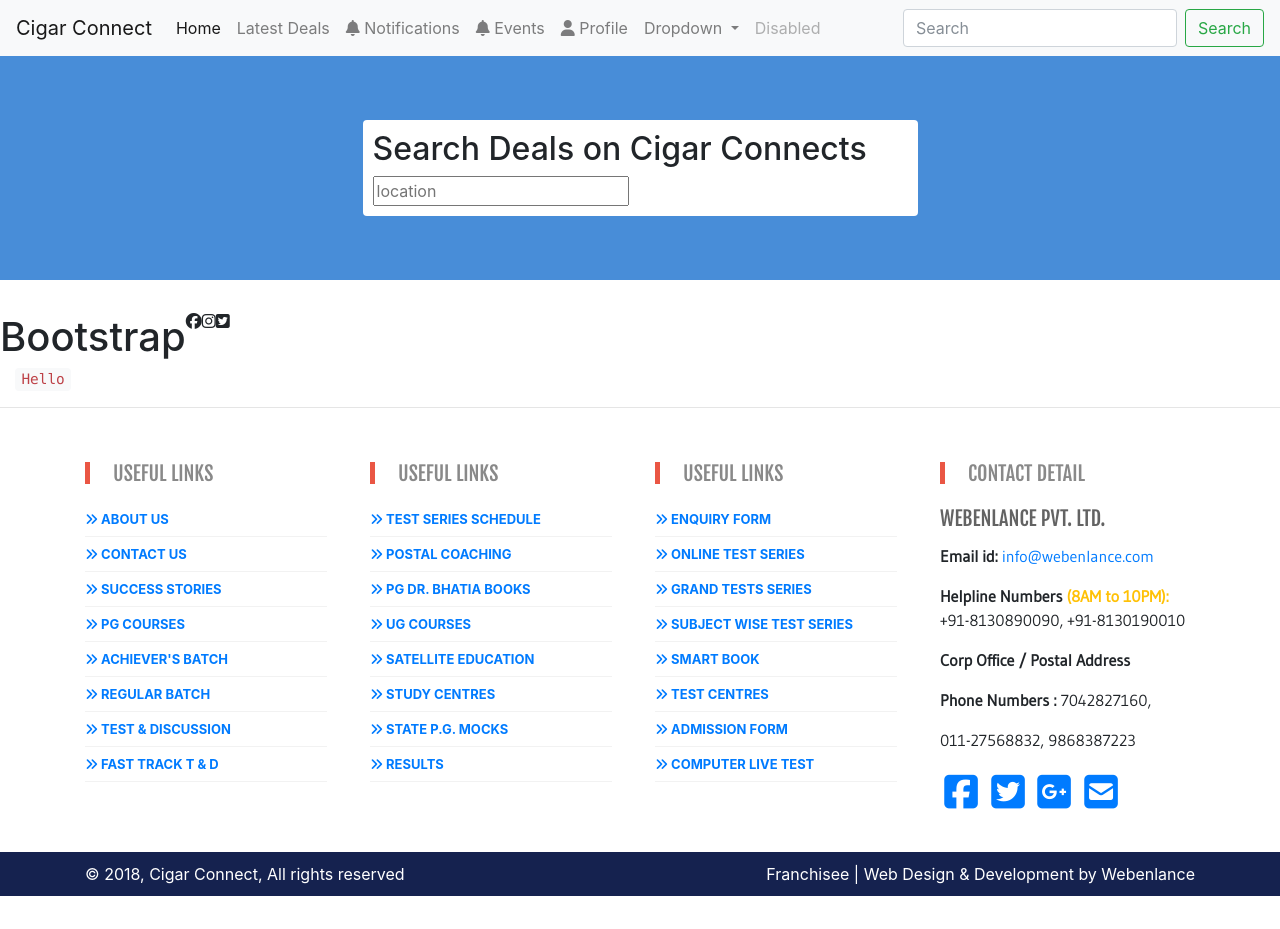
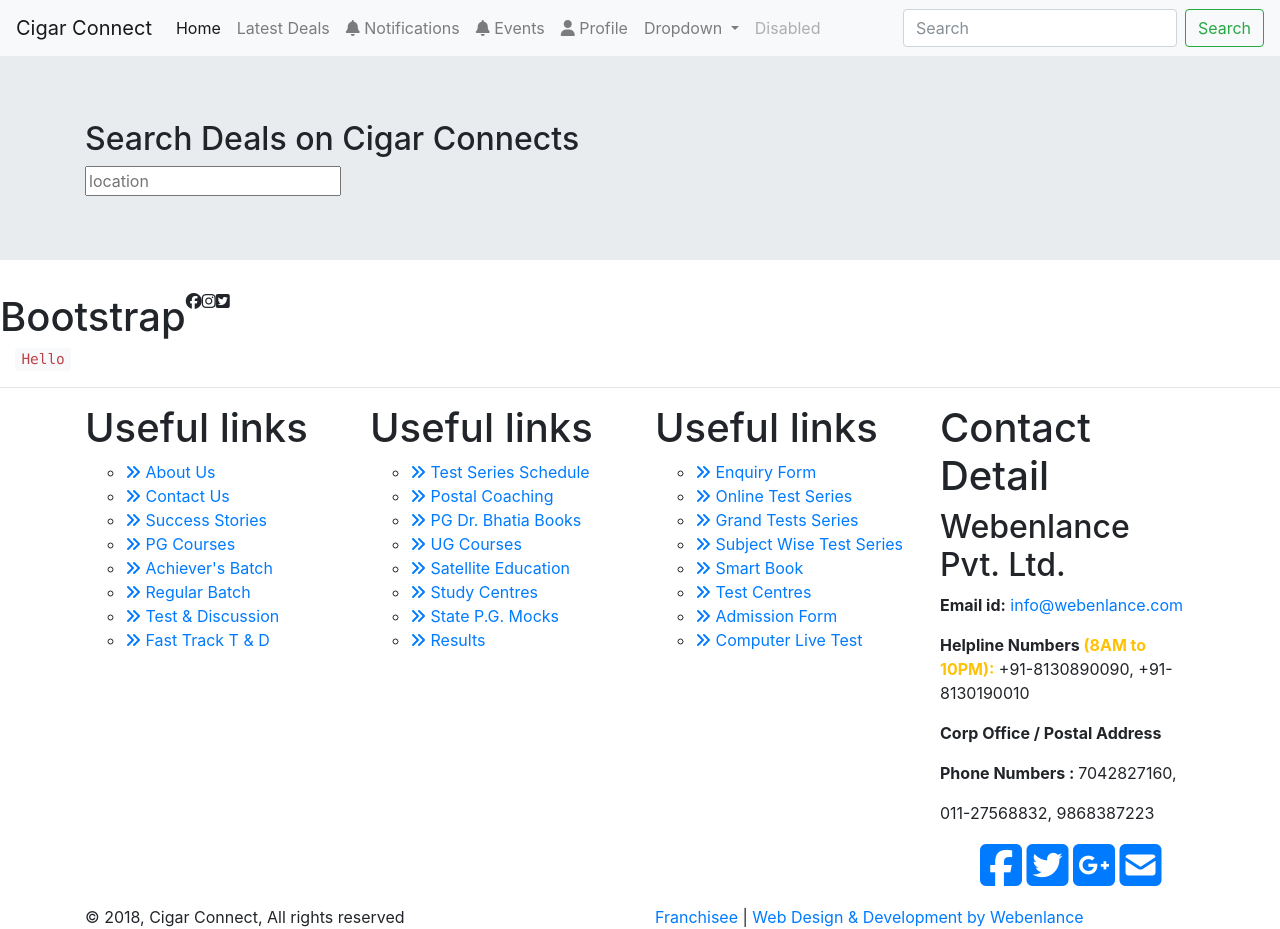
Before and after one commit to meanstackninja/cigarconnect, a website: page index.html in a window 1280 px wide. Before the commit the page ends 896 px from the top, so only its background shows below. Drawn offline with nearby package versions, Linux system fonts and the light colour scheme.

Commit message:
Delete old styles and apply one style to carousel

```diff
--- a/custom.css
+++ b/custom.css
@@ -1,154 +1,4 @@
-@import url(http://fonts.googleapis.com/css?family=Fjalla+One);
-@import url(http://fonts.googleapis.com/css?family=Gudea);
-.jumbotron{
-    background-color:#488dd8;
+.cigar{
+
+    height: 200px;
 }
-.searchdeals{
-    border-radius: 4px;
-    background-color: white;
-    width: 50%;
-    margin: auto;
-    padding: 10px;
-}
-.footer1 {
-    background: #fff url("../images/footer/footer-bg.png") repeat scroll left top;
-	padding-top: 40px;
-	padding-right: 0;
-	padding-bottom: 20px;
-	padding-left: 0;/*	border-top-width: 4px;
-	border-top-style: solid;
-	border-top-color: #003;*/
-}
-
-
-
-.title-widget {
-	color: #898989;
-	font-size: 20px;
-	font-weight: 300;
-	line-height: 1;
-	position: relative;
-	text-transform: uppercase;
-	font-family: 'Fjalla One', sans-serif;
-	margin-top: 0;
-	margin-right: 0;
-	margin-bottom: 25px;
-	margin-left: 0;
-	padding-left: 28px;
-}
-
-.title-widget::before {
-    background-color: #ea5644;
-    content: "";
-    height: 22px;
-    left: 0px;
-    position: absolute;
-    top: -2px;
-    width: 5px;
-}
-
-
-
-.widget_nav_menu ul {
-    list-style: outside none none;
-    padding-left: 0;
-}
-
-.widget_archive ul li {
-    background-color: rgba(0, 0, 0, 0.3);
-    content: "";
-    height: 3px;
-    left: 0;
-    position: absolute;
-    top: 7px;
-    width: 3px;
-}
-
-
-.widget_nav_menu ul li {
-    font-size: 13px;
-    font-weight: 700;
-    line-height: 20px;
-	position: relative;
-    text-transform: uppercase;
-	border-bottom: 1px solid rgba(0, 0, 0, 0.05);
-    margin-bottom: 7px;
-    padding-bottom: 7px;
-	width:95%;
-}
-
-
-
-.title-median {
-    color: #636363;
-    font-size: 20px;
-    line-height: 20px;
-    margin: 0 0 15px;
-    text-transform: uppercase;
-	font-family: 'Fjalla One', sans-serif;
-}
-
-.footerp p {font-family: 'Gudea', sans-serif; }
-
-
-#social:hover {
-    			-webkit-transform:scale(1.1);
--moz-transform:scale(1.1);
--o-transform:scale(1.1);
-			}
-			#social {
-				-webkit-transform:scale(0.8);
-                /* Browser Variations: */
--moz-transform:scale(0.8);
--o-transform:scale(0.8);
--webkit-transition-duration: 0.5s;
--moz-transition-duration: 0.5s;
--o-transition-duration: 0.5s;
-			}
-/*
-    Only Needed in Multi-Coloured Variation
-                                               */
-			.social-fb:hover {
-				color: #3B5998;
-			}
-			.social-tw:hover {
-				color: #4099FF;
-			}
-			.social-gp:hover {
-				color: #d34836;
-			}
-			.social-em:hover {
-				color: #f39c12;
-			}
-			.nomargin { margin:0px; padding:0px;}
-
-
-
-
-
-.footer-bottom {
-    background-color: #15224f;
-    min-height: 30px;
-    width: 100%;
-}
-.copyright {
-    color: #fff;
-    line-height: 30px;
-    min-height: 30px;
-    padding: 7px 0;
-}
-.design {
-    color: #fff;
-    line-height: 30px;
-    min-height: 30px;
-    padding: 7px 0;
-    text-align: right;
-}
-.design a {
-    color: #fff;
-}
-
-
-/************************************************************
-*************************Footer******************************
-*************************************************************/
```
